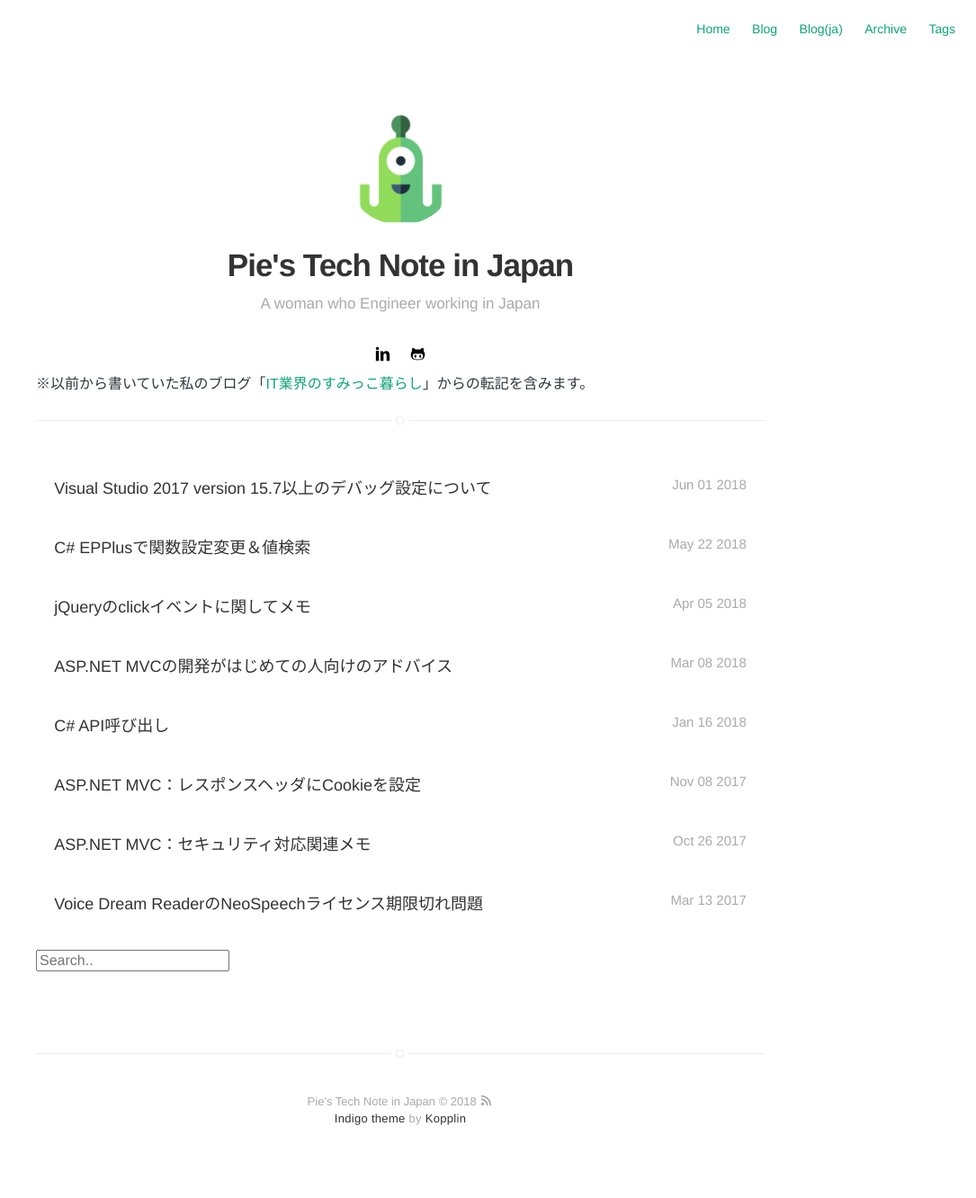
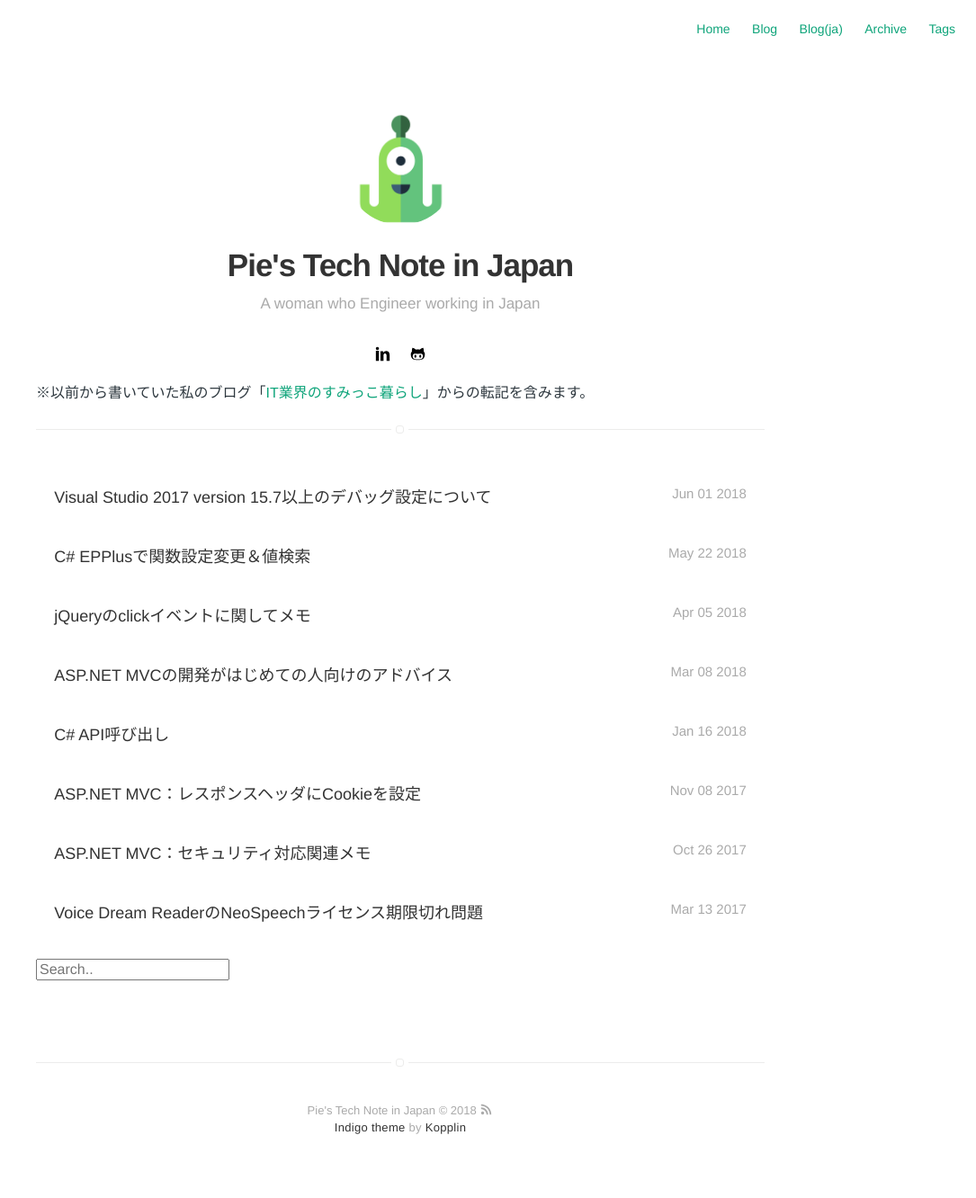
Before and after one commit to Pie001/pie001.github.io, a Jekyll site: the page built from blog-ja.html, in a window 1280 px wide. Shown: the whole page at 90% size, without its empty margins (195-1280 px from the left). Built offline with Jekyll 4.4.1, drawn with Linux system fonts in a browser that asks for light colours.

Commit message:
Update blog-ja.html

```diff
--- a/blog-ja.html
+++ b/blog-ja.html
@@ -2,9 +2,10 @@
 layout: page
 title: Blog-ja
 ---
-<section>
+
+<div style="margin-top:10px;">
     ※以前から書いていた私のブログ「<a href="http://pie001.hatenablog.com" target="_blnak">IT業界のすみっこ暮らし</a>」からの転記を含みます。
-</section>
+</div>
 <section class="list">
     {% for post in site.posts %}
         {% if post.ja %}
```
